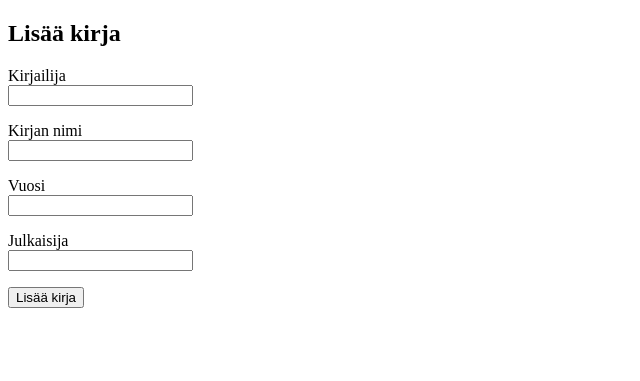
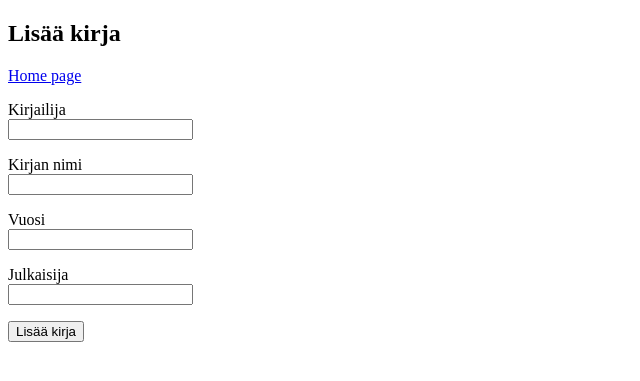
Before and after one commit to k1rtsu/Bulbasaurus-ohtu, a Flask app: page /new_reference in a window 1280 px wide. Shown: the top 381 px of the page, without its empty margins (0-640 px from the left). Run offline with Flask 3, Linux system fonts and the light colour scheme.

Commit message:
added links to home page

```diff
--- a/src/templates/new_reference.html
+++ b/src/templates/new_reference.html
@@ -7,6 +7,10 @@ Create a new reference
 {% block body %}
 
 <h2>Lisää kirja</h2>
+
+<div>
+  <a href="/">Home page</a>
+</div>
 
 <form action="/add_reference" method="post">
   <p>
--- a/src/templates/references.html
+++ b/src/templates/references.html
@@ -3,6 +3,11 @@ body %}
 
 <h2>References</h2>
 
+<div>
+  <a href="/">Home page</a>
+</div>
+
+<br>
 <div>Total references: {{ total }}</div>
 
 <p>Books</p>
```
